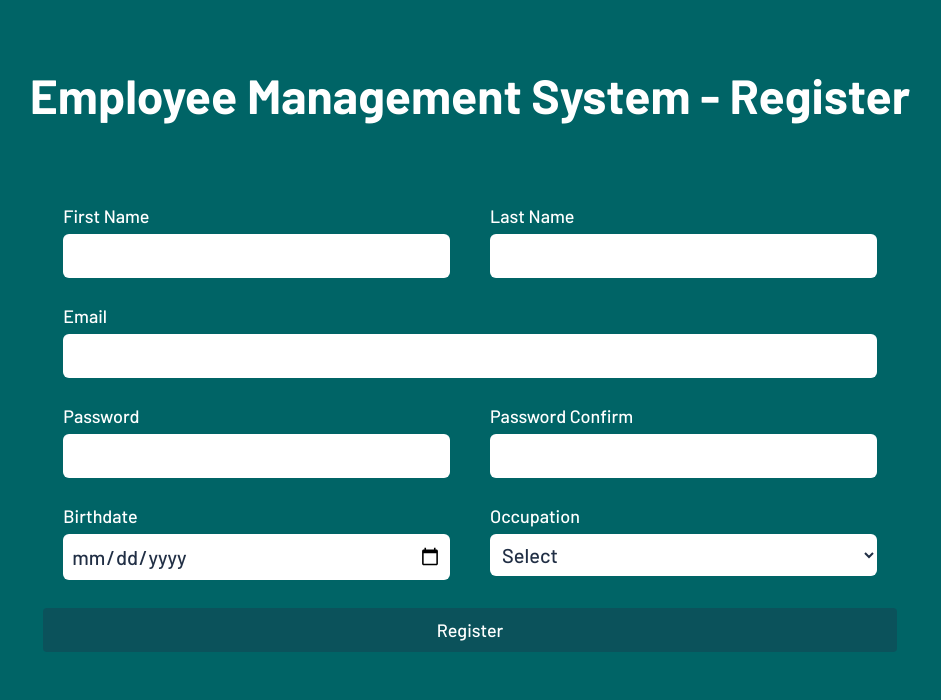
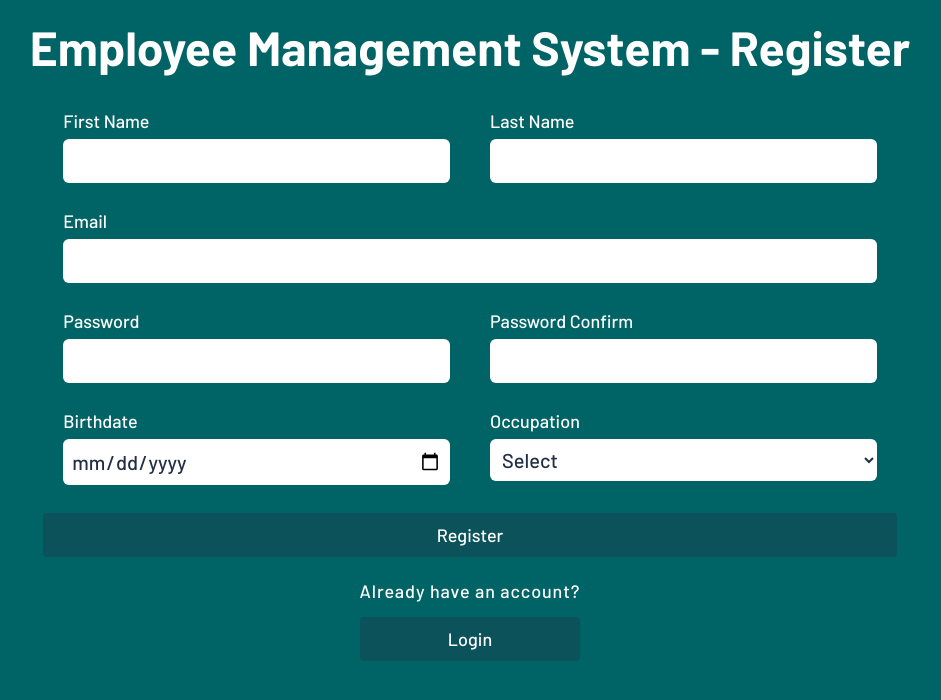
Before and after one commit to ademhatay/employee-tracking-system, a React (Vite) app in the folder frontend/: page /register in a window 1280 px wide. Shown: the top 700 px of the page, without its empty margins (170-1111 px from the left). Built offline with nearby package versions, Linux system fonts and the light colour scheme.

Commit message:
fix: register page-> min-height-screen bug

```diff
--- a/frontend/src/pages/RegisterScreen.tsx
+++ b/frontend/src/pages/RegisterScreen.tsx
@@ -15,7 +15,7 @@ const RegisterScreen: FC = () => {
 			<title>Register - {settings.titleDash}</title>
 			<link rel="canonical" href={settings.siteURL} />
 		</Helmet>
-		<div className='w-screen h-screen bg-color-1 flex flex-col  pb-10'>
+		<div className='w-screen min-h-screen bg-color-1 flex flex-col pb-10 md:pb-0'>
 			<div className='wrapper flex flex-1 items-center justify-center'>
 				<h1 className='text-white font-bold text-3xl md:text-4xl lg:text-5xl text-center'>
 					Employee Management System - Register
@@ -77,10 +77,10 @@ const RegisterScreen: FC = () => {
 						<Button className='col-span-2 bg-color-3 hover:bg-color-4 text-base md:text-lg font-medium mt-4 mb-5'>Register</Button>
 					</div>
 				</form>
-				{/* <div>
+				<div>
 					<p className='text-white font-medium text-base md:text-lg mb-3 tracking-wider'>Already have an account?</p>
 					<Button onClick={() => navigate("/login")} className='w-full bg-color-3 hover:bg-color-4 text-base md:text-lg font-medium'>Login</Button>
-				</div> */}
+				</div>
 			</div>
 		</div>
 	</>
```
